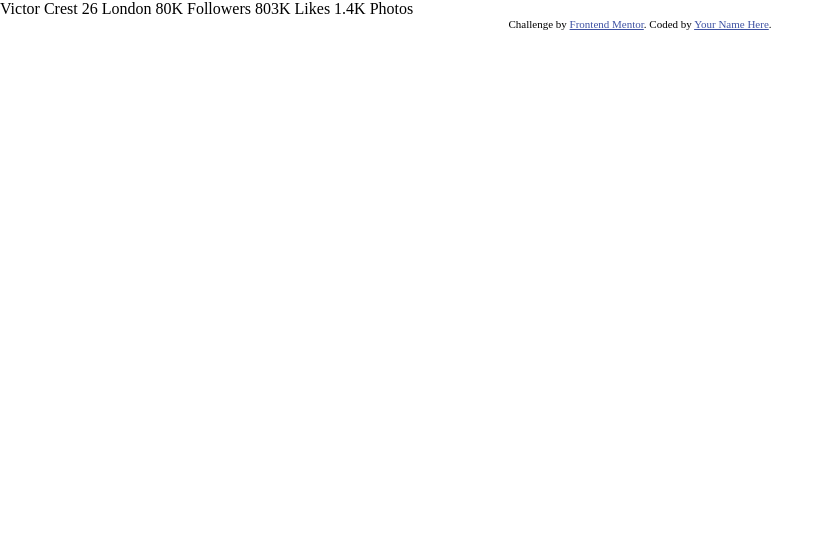
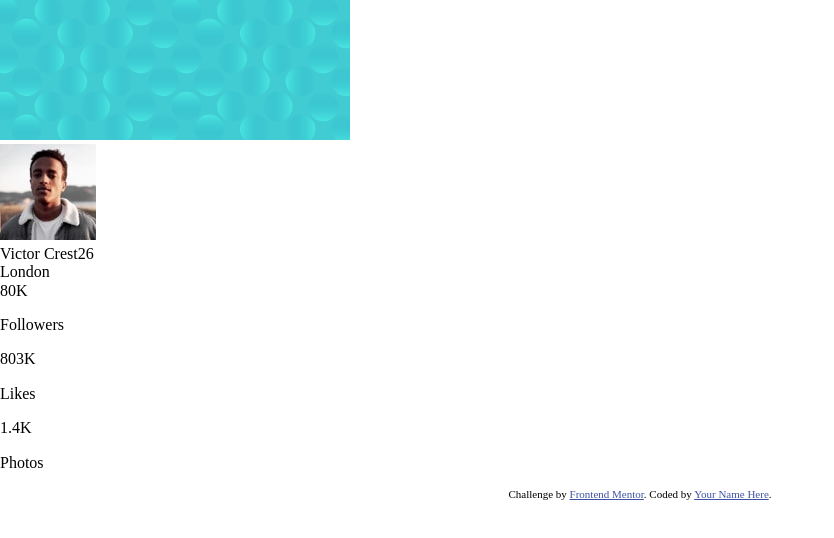
Before and after one commit to imfabra/Profile-card-component-HTML5-CSS3-and-BEM-Methodology-., a plain HTML site: page index.html in a window 1280 px wide. Shown: the whole page, without its empty margins (0-834 px from the left). Drawn offline with Linux system fonts and the light colour scheme.

Commit message:
Structure the card in html

```diff
--- a/index.html
+++ b/index.html
@@ -19,18 +19,39 @@
   </style>
 </head>
 <body>
-  Victor Crest
-  26
-  London
+  <div class="container">
 
-  80K
-  Followers
+    <!-- card component -->
+    <div class="card">
+      <img class="card__cover" src="./images/bg-pattern-card.svg" alt="cover image">
+      <div class="card__profile-img">
+        <img src="./images/image-victor.jpg" alt="image victor" class="card__user-img">
+      </div>
 
-  803K
-  Likes
+      <div class="card__info-user">
+        <div class="card__user-name">Victor Crest<span class="card__user-age">26</span></div>
+        <div class="card__user-city">London</div>
+      </div>
 
-  1.4K
-  Photos
+      <div class="card__social">
+        <div class="card__social-date">
+          <div class="card__social-num">80K</div>
+          <P class="card__social-num-info">Followers</P>
+        </div>
+
+        <div class="card__social-date">
+          <div class="card__social-num">803K</div>
+          <P class="card__social-num-info">Likes</P>
+        </div>
+
+        <div class="card__social-date">
+          <div class="card__social-num">1.4K</div>
+          <P class="card__social-num-info">Photos</P>
+        </div>
+      </div>
+    </div>
+  </div>
+
   <div class="attribution">
     Challenge by <a href="https://www.frontendmentor.io?ref=challenge" target="_blank">Frontend Mentor</a>.
     Coded by <a href="#">Your Name Here</a>.
```
